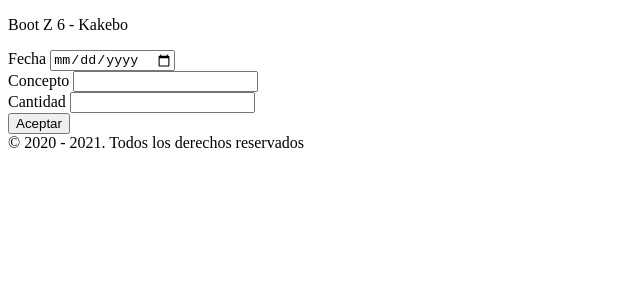
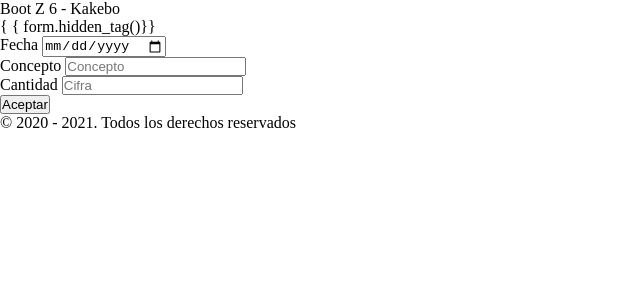
Before and after one commit to abaezaf/Flask_Movements, a Flask app: page /creaalta in a window 1280 px wide. Shown: the top 300 px of the page, without its empty margins (0-640 px from the left). Run offline with Flask 2, Linux system fonts and the light colour scheme.

Commit message:
migrations initial

```diff
--- /dev/null
+++ b/movements/data/migrations/initial.sql
@@ -0,0 +1,7 @@
+CREATE TABLE "movimientos" (
+	"id"	INTEGER,
+	"concepto"	TEXT NOT NULL,
+	"fecha"	TEXT NOT NULL,
+	"cantidad"	REAL NOT NULL,
+	PRIMARY KEY("id" AUTOINCREMENT)
+);
--- /dev/null
+++ b/movements/static/css/styles.css
@@ -0,0 +1,9 @@
+* {
+    padding: 0;
+    margin: 0;
+}
+
+p.err-msg {
+    color: red;
+    font-size: 80%;
+}
--- a/movements/templates/alta.html
+++ b/movements/templates/alta.html
@@ -4,17 +4,33 @@
 
 {% block mi_precioso_bloque_de_formato %}
 <form action="creaalta" method="post">
+    { { form.hidden_tag()}}
     <div class="field">
         {{ form.fecha.label }}
-        {{ form.fecha }}
+        {{ form.fecha(type="date") }}
+        {% for msg in form.fecha.errors %}
+            <p class="err-msg">
+                {{msg}}
+            </p>
+        {% endfor %}
     </div>
     <div class="field">
         {{ form.concepto.label }}
-        {{ form.concepto }}
+        {{ form.concepto(placeholder="Concepto") }}
+        {% for msg in form.concepto.errors %}
+            <p class="err-msg">
+                {{msg}}
+            </p>
+        {% endfor %}
     </div>
     <div class="field">
         {{ form.cantidad.label }}
-        {{ form.cantidad }}
+        {{ form.cantidad(placeholder="Cifra") }}
+        {% for msg in form.cantidad.errors %}
+            <p class="err-msg">
+                {{msg}}
+            </p>
+        {% endfor %}
     </div>
     <div class="field">
         {{ form.submit }}
--- a/movements/templates/base.html
+++ b/movements/templates/base.html
@@ -4,6 +4,7 @@
         <meta charset="UTF-8">
         <meta name="viewport" content="width=device-width, initial-scale=1.0">
         <title>Mi Kakebo - {% block title %}{% endblock %}</title>
+        <link rel="stylesheet" href="/static/css/styles.css">
     </head>
     <body>
         <header>
--- a/movements/views.py
+++ b/movements/views.py
@@ -3,6 +3,7 @@ from movements.forms import MovementForm
 from flask import render_template, request, url_for, redirect
 import csv
 import sqlite3
+from datetime import date
 
 DBFILE = app.config['DBFILE']
 
@@ -62,36 +63,31 @@ def nuevoIngreso():
     if request.method == 'POST':
         # iNSERT INTO movimientos (cantidad, concepto, fecha) VALUES (1500, "Paga extra", "2020-12-16" )
 
-        cantidad = request.form.get('cantidad')
-        try:
-            cantidad = float(cantidad)
-        except ValueError:
-            msgError = 'Cantidad debe ser numérico'
-            return render_template("alta", errores = msgError)
+        if form.validate():
+            consulta('INSERT INTO movimientos (cantidad, concepto, fecha) VALUES (?, ? ,? );',
+                    (
+                        float(form.cantidad.data),
+                        form.concepto.data,
+                        form.fecha.data
+                    )
+            )
 
-        consulta('INSERT INTO movimientos (cantidad, concepto, fecha) VALUES (?, ? ,? );',
-                 (
-                    float(request.form.get('cantidad')),
-                    request.form.get('concepto'),
-                    request.form.get('fecha')
-                 )
-        )
+            return redirect(url_for('listaIngresos'))
 
-        return redirect(url_for('listaIngresos'))
-
-
+        else:
+            return render_template("alta.html", form=form)
 
     return render_template("alta.html", form=form)
 
 
 @app.route("/modifica/<id>", methods=['GET', 'POST'])
 def modificaIngreso(id):
-    conn = sqlite3.connect(DBFILE)
-    c = conn.cursor()
 
     if request.method == 'GET':
 
         registro = consulta('SELECT fecha, concepto, cantidad, id FROM movimientos where id = ?', (id,))[0]
+        registro['fecha'] = date.fromisoformat(registro('fecha'))
+        form = MovementForm(data=registro)
 
         return render_template("modifica.html", registro=registro)
     else:
```
Also changed, not shown: movements/templates/modifica.html (+9 -9 lines), movements/data/DBFLASK.db (added), 1 other file.
